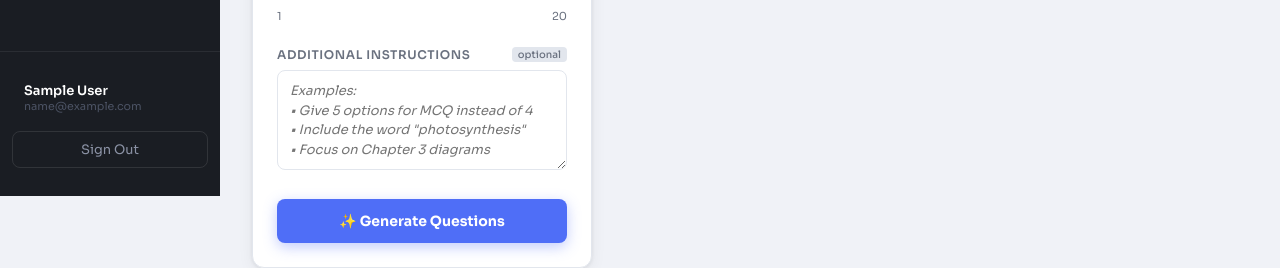
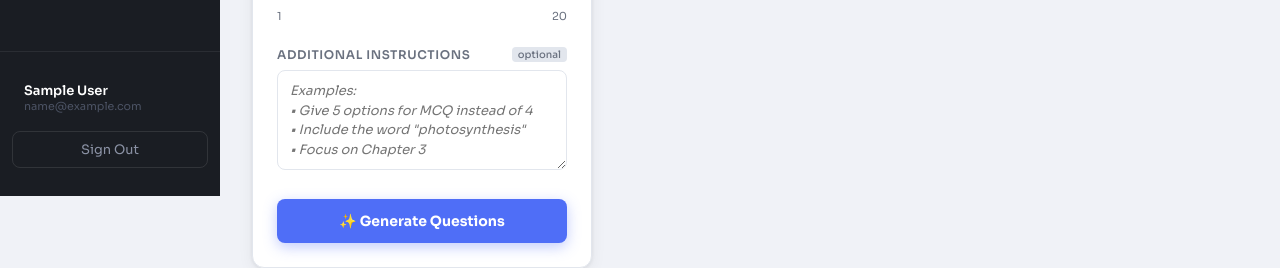
Before and after one commit to ISundhar55/Question-Generation, a React (Vite) app in the folder frontend/: page /ai-generate in a window 1280 px wide. Shown: the part 604-872 px from the top of the page. Built offline with nearby package versions, Linux system fonts and the light colour scheme; sample sign-in values are in the browser's storage; the HTML template or start-up script is replaced by a standard one.

Commit message:
AIGeneratePage for AI-driven question generation based on syllabus parameters.

```diff
--- a/frontend/src/pages/AIGeneratePage.jsx
+++ b/frontend/src/pages/AIGeneratePage.jsx
@@ -275,7 +275,7 @@ export default function AIGeneratePage() {
             <textarea
               id="ai-custom-prompt"
               rows={4}
-              placeholder={`Examples:\n• Give 5 options for MCQ instead of 4\n• Include the word "photosynthesis"\n• Focus on Chapter 3 diagrams`}
+              placeholder={`Examples:\n• Give 5 options for MCQ instead of 4\n• Include the word "photosynthesis"\n• Focus on Chapter 3`}
               value={customPrompt}
               onChange={e => setCustomPrompt(e.target.value)}
               style={{
```
